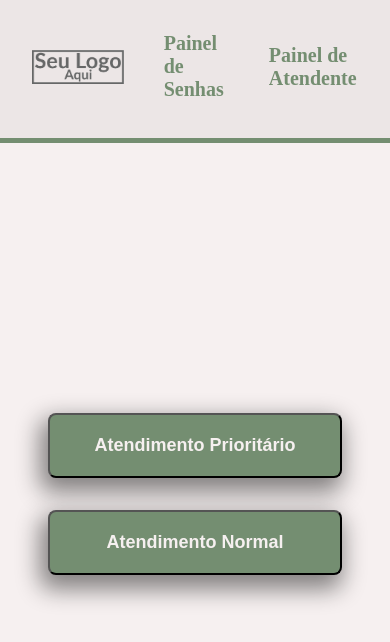
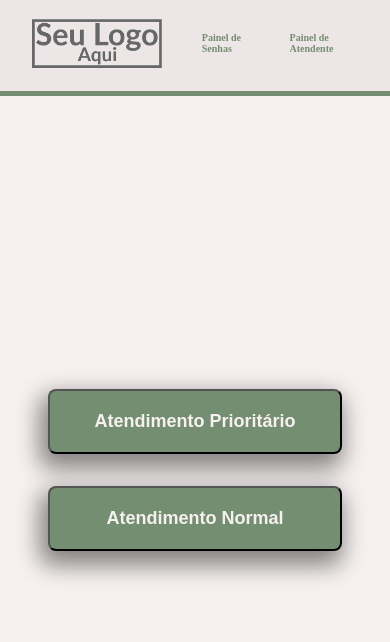
Before and after one commit to KarolSalvador/vanilla-geradorDeSenha, a plain HTML site: page index.html in a window 390 px wide. Drawn offline with Linux system fonts and the light colour scheme.

Commit message:
fix: ajusta tamanho da fote para header em menores

```diff
--- a/style.css
+++ b/style.css
@@ -342,6 +342,10 @@ main {
     align-items: center;
   }
 
+  .menu-header {
+    font-size: 10px;
+  }
+
   .cards {
     flex-direction: column;
     gap: 2em;
```
